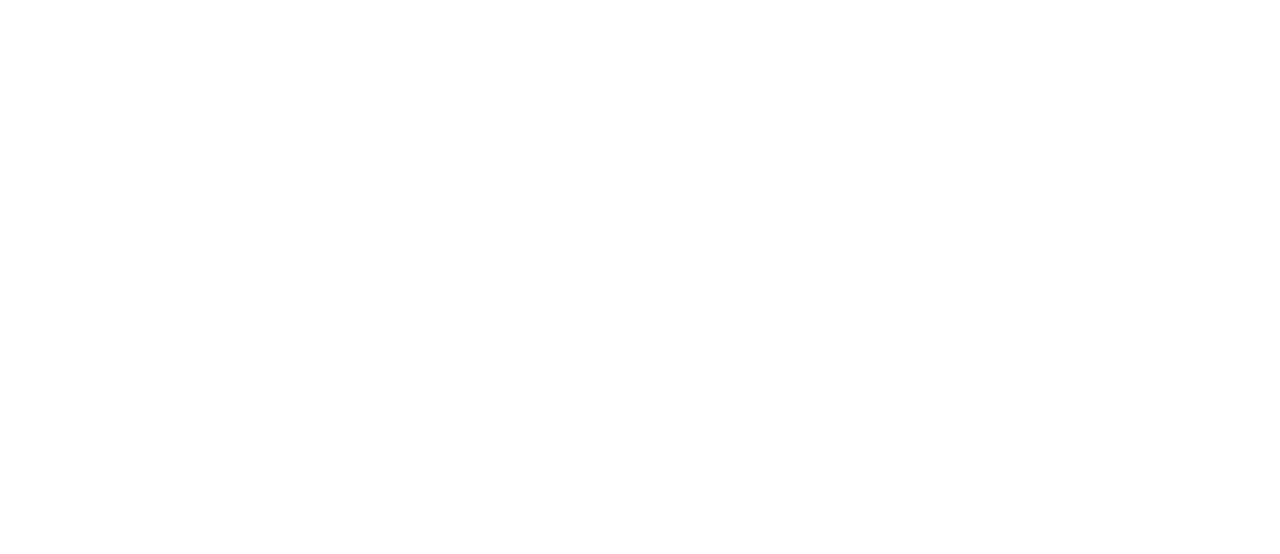
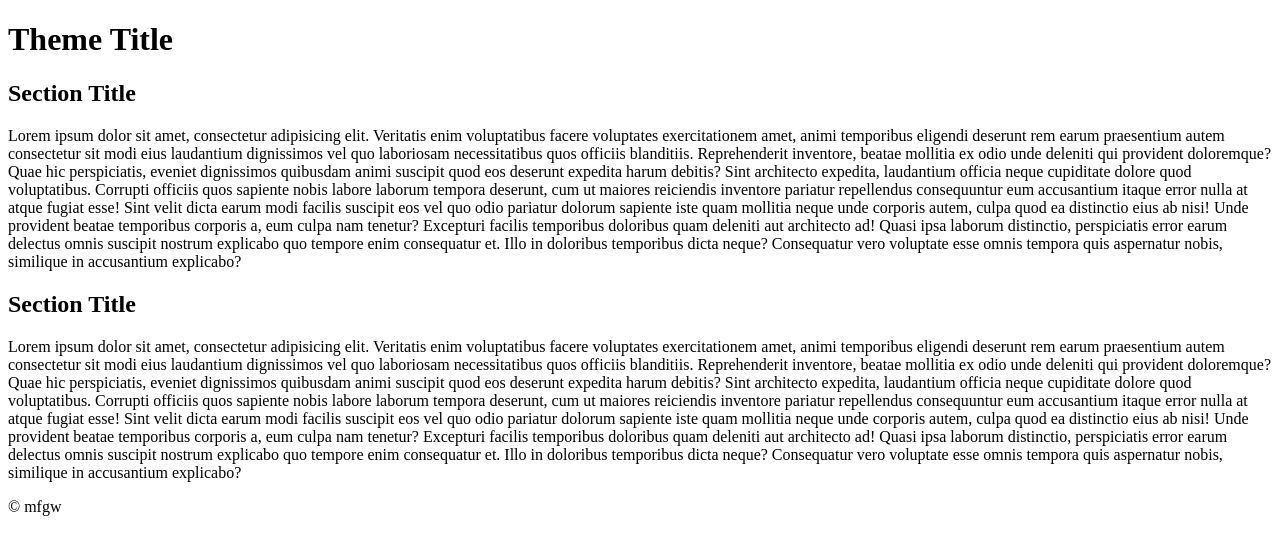
Before and after one commit to corbinwhiting/mobile-friendly-practice, a plain HTML site: page index.html in a window 1280 px wide. Drawn offline with Linux system fonts and the light colour scheme.

Commit message:
feature: created structure

```diff
--- a/index.html
+++ b/index.html
@@ -8,6 +8,19 @@
     <title>Mobile Friendly Practice</title>
 </head>
 <body>
-
+    <header>
+        <h1>Theme Title</h1>
+    </header>
+    <section>
+        <h2>Section Title</h2>
+        <p>Lorem ipsum dolor sit amet, consectetur adipisicing elit. Veritatis enim voluptatibus facere voluptates exercitationem amet, animi temporibus eligendi deserunt rem earum praesentium autem consectetur sit modi eius laudantium dignissimos vel quo laboriosam necessitatibus quos officiis blanditiis. Reprehenderit inventore, beatae mollitia ex odio unde deleniti qui provident doloremque? Quae hic perspiciatis, eveniet dignissimos quibusdam animi suscipit quod eos deserunt expedita harum debitis? Sint architecto expedita, laudantium officia neque cupiditate dolore quod voluptatibus. Corrupti officiis quos sapiente nobis labore laborum tempora deserunt, cum ut maiores reiciendis inventore pariatur repellendus consequuntur eum accusantium itaque error nulla at atque fugiat esse! Sint velit dicta earum modi facilis suscipit eos vel quo odio pariatur dolorum sapiente iste quam mollitia neque unde corporis autem, culpa quod ea distinctio eius ab nisi! Unde provident beatae temporibus corporis a, eum culpa nam tenetur? Excepturi facilis temporibus doloribus quam deleniti aut architecto ad! Quasi ipsa laborum distinctio, perspiciatis error earum delectus omnis suscipit nostrum explicabo quo tempore enim consequatur et. Illo in doloribus temporibus dicta neque? Consequatur vero voluptate esse omnis tempora quis aspernatur nobis, similique in accusantium explicabo?</p>
+    </section>
+    <section>
+        <h2>Section Title</h2>
+        <p>Lorem ipsum dolor sit amet, consectetur adipisicing elit. Veritatis enim voluptatibus facere voluptates exercitationem amet, animi temporibus eligendi deserunt rem earum praesentium autem consectetur sit modi eius laudantium dignissimos vel quo laboriosam necessitatibus quos officiis blanditiis. Reprehenderit inventore, beatae mollitia ex odio unde deleniti qui provident doloremque? Quae hic perspiciatis, eveniet dignissimos quibusdam animi suscipit quod eos deserunt expedita harum debitis? Sint architecto expedita, laudantium officia neque cupiditate dolore quod voluptatibus. Corrupti officiis quos sapiente nobis labore laborum tempora deserunt, cum ut maiores reiciendis inventore pariatur repellendus consequuntur eum accusantium itaque error nulla at atque fugiat esse! Sint velit dicta earum modi facilis suscipit eos vel quo odio pariatur dolorum sapiente iste quam mollitia neque unde corporis autem, culpa quod ea distinctio eius ab nisi! Unde provident beatae temporibus corporis a, eum culpa nam tenetur? Excepturi facilis temporibus doloribus quam deleniti aut architecto ad! Quasi ipsa laborum distinctio, perspiciatis error earum delectus omnis suscipit nostrum explicabo quo tempore enim consequatur et. Illo in doloribus temporibus dicta neque? Consequatur vero voluptate esse omnis tempora quis aspernatur nobis, similique in accusantium explicabo?</p>
+    </section>
+    <footer>
+        <p>&copy; mfgw</p>
+    </footer>
 </body>
 </html>
```
